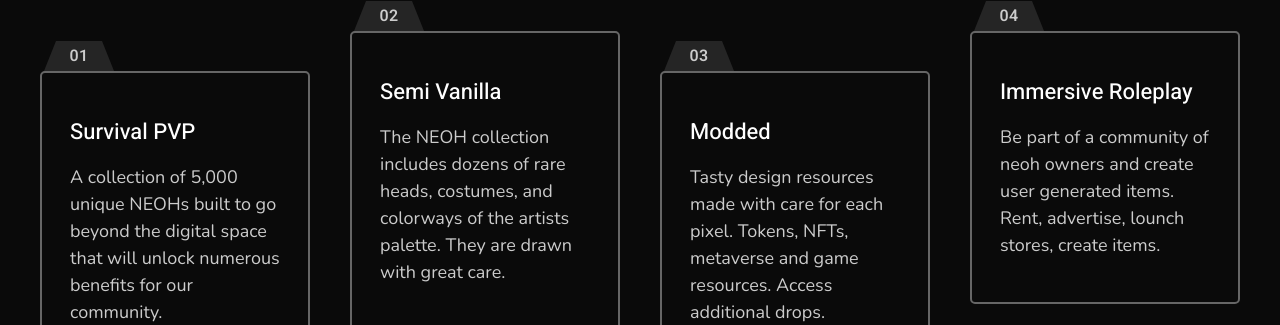
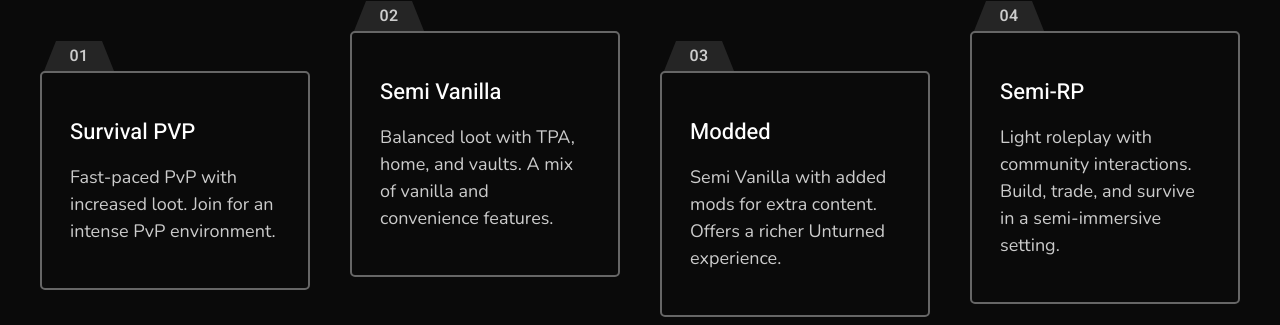
Before and after one commit to Syntale/website, a Next.js app: page / in a window 1280 px wide. Shown: the part 2725-3050 px from the top of the page. Built offline with nearby package versions, Linux system fonts and the light colour scheme.

Commit message:
text fixes + image

```diff
--- a/src/components/AboutComponent.js
+++ b/src/components/AboutComponent.js
@@ -16,26 +16,18 @@
               </div>
             </div>
             <div className="desc">
+              <p>Syntale is a popular Unturned server network with many unique features.</p>
               <p>
-                Syntale is a popular Unturned server network with many unique
-                features.
+                Thanks to our incredible community and diligent staff team, we are able to offer an amazing experience
+                to everyone.
               </p>
               <p>
-                Thanks to our incredible community and diligent staff team, we
-                are able to offer an amazing experience to everyone.
-              </p>
-              <p>
-                Our servers range from pure vanilla survival servers, heavily
-                modded semi-vanilla servers, to amazing full role play servers.
+                Our servers range from pure vanilla survival servers, heavily modded semi-vanilla servers, to amazing
+                full role play servers.
               </p>
             </div>
             <div className="buttons">
-              <a
-                href="https://discord.com/invite/syntale/"
-                target="_blank"
-                rel="noreferrer"
-                className="neoh_fn_button"
-              >
+              <a href="https://discord.com/invite/syntale/" target="_blank" rel="noreferrer" className="neoh_fn_button">
                 <span className="icon">
                   <img src="svg/discord.svg" alt="" className="fn__svg" />
                 </span>
@@ -48,7 +40,13 @@
         {/* About Item #2 */}
         <div className="neoh_fn_about_item reverse">
           <div className="img_item">
-            <img src="https://ready2frag.com/favicon/favicon-og.png" style={{width: 600, height: 600}} alt="Ready2Frag Favicon" width={1000} height={1000}/>
+            <img
+              src="https://hostvenom.com/images/servers.png"
+              style={{ width: 600, height: 600 }}
+              alt="Ready2Frag Favicon"
+              width={1000}
+              height={1000}
+            />
           </div>
           <div className="content_item">
             <div className="neoh_fn_title" data-align="left">
@@ -59,14 +57,12 @@
             </div>
             <div className="desc">
               <p>
-                Syntale&apos;s dedicated servers are equipped with the latest
-                generation 16 core AMD Ryzen CPUs in order to provide the best
-                possible experience to our players.
+                Syntale&apos;s dedicated servers are equipped with the latest generation 16 core AMD Ryzen CPUs in order
+                to provide the best possible experience to our players.
               </p>
               <p>
-                We have dedicated technicians to resolve issues with the servers
-                as fast as possible. Our goal is to provide yosu with the best
-                possible Unturned experience.
+                We have dedicated technicians to resolve issues with the servers as fast as possible. Our goal is to
+                provide yosu with the best possible Unturned experience.
               </p>
             </div>
             <div className="buttons">
--- a/src/components/GameModesComponent.js
+++ b/src/components/GameModesComponent.js
@@ -2,16 +2,8 @@
   return (
     <section id="services">
       {/* Dividers */}
-      <img
-        src="svg/divider.svg"
-        alt=""
-        className="fn__svg fn__divider top_divider"
-      />
-      <img
-        src="svg/divider.svg"
-        alt=""
-        className="fn__svg fn__divider bottom_divider"
-      />
+      <img src="svg/divider.svg" alt="" className="fn__svg fn__divider top_divider" />
+      <img src="svg/divider.svg" alt="" className="fn__svg fn__divider bottom_divider" />
       {/* !Dividers */}
       <div className="container">
         {/* Main Title */}
@@ -32,11 +24,7 @@
                 </div>
                 <div className="item_content">
                   <h3 className="fn_title">Survival PVP</h3>
-                  <p className="fn_desc">
-                    A collection of 5,000 unique NEOHs built to go beyond the
-                    digital space that will unlock numerous benefits for our
-                    community.
-                  </p>
+                  <p className="fn_desc">Fast-paced PvP with increased loot. Join for an intense PvP environment.</p>
                 </div>
               </div>
             </li>
@@ -48,9 +36,7 @@
                 <div className="item_content">
                   <h3 className="fn_title">Semi Vanilla</h3>
                   <p className="fn_desc">
-                    The NEOH collection includes dozens of rare heads, costumes,
-                    and colorways of the artists palette. They are drawn with
-                    great care.
+                    Balanced loot with TPA, home, and vaults. A mix of vanilla and convenience features.
                   </p>
                 </div>
               </div>
@@ -63,9 +49,7 @@
                 <div className="item_content">
                   <h3 className="fn_title">Modded</h3>
                   <p className="fn_desc">
-                    Tasty design resources made with care for each pixel.
-                    Tokens, NFTs, metaverse and game resources. Access
-                    additional drops.
+                    Semi Vanilla with added mods for extra content. Offers a richer Unturned experience.
                   </p>
                 </div>
               </div>
@@ -76,11 +60,9 @@
                   <span>04</span>
                 </div>
                 <div className="item_content">
-                  <h3 className="fn_title">Immersive Roleplay</h3>
+                  <h3 className="fn_title">Semi-RP</h3>
                   <p className="fn_desc">
-                    Be part of a community of neoh owners and create user
-                    generated items. Rent, advertise, lounch stores, create
-                    items.
+                    Light roleplay with community interactions. Build, trade, and survive in a semi-immersive setting.
                   </p>
                 </div>
               </div>
@@ -92,4 +74,4 @@
     </section>
   );
 };
-export default GameModesComponent
+export default GameModesComponent;
```
